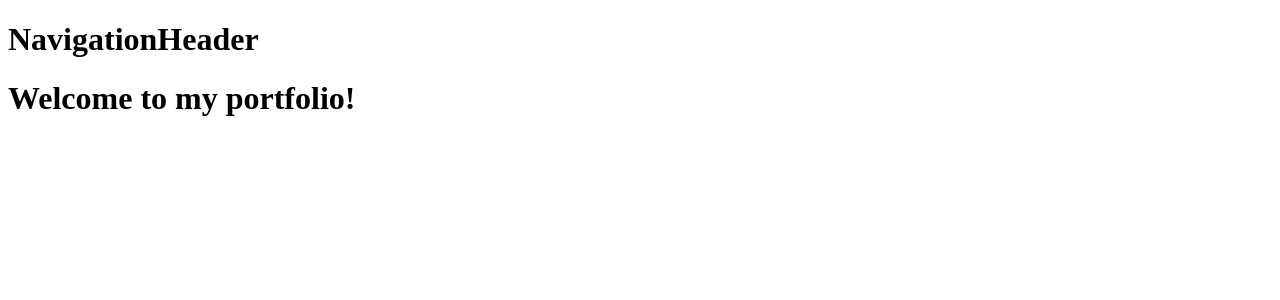
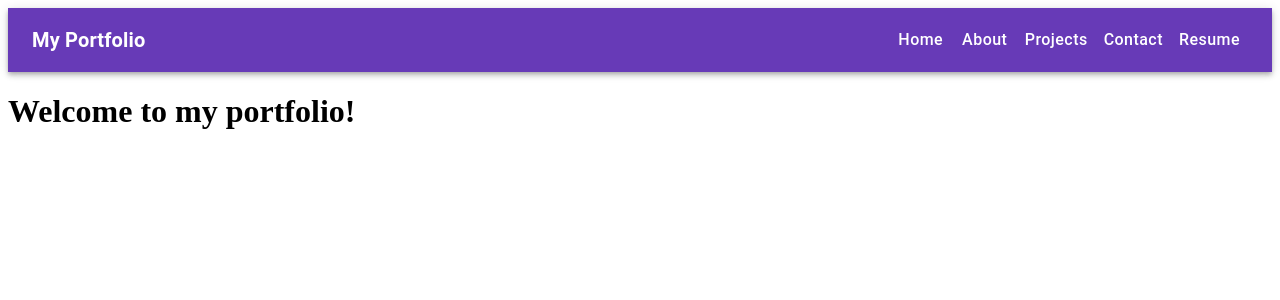
Before and after one commit to Synel96/my-portfolio, a React (Vite) app in the folder frontend/my-portfolio/: page / in a window 1280 px wide. Shown: the top 300 px of the page. Built offline with nearby package versions, Linux system fonts and the light colour scheme.

Commit message:
finished component

```diff
--- a/frontend/my-portfolio/package.json
+++ b/frontend/my-portfolio/package.json
@@ -12,6 +12,7 @@
   "dependencies": {
     "@emotion/react": "^11.14.0",
     "@emotion/styled": "^11.14.1",
+    "@mui/icons-material": "^7.2.0",
     "@mui/material": "^7.2.0",
     "react": "^19.1.0",
     "react-dom": "^19.1.0",
--- a/frontend/my-portfolio/src/components/NavigationHeader/NavigationHeader.jsx
+++ b/frontend/my-portfolio/src/components/NavigationHeader/NavigationHeader.jsx
@@ -1,5 +1,117 @@
+import React, { useState } from "react";
+import {
+  AppBar,
+  Toolbar,
+  Typography,
+  Button,
+  Box,
+  IconButton,
+  Drawer,
+  List,
+  ListItem,
+  ListItemText,
+} from "@mui/material";
+import MenuIcon from "@mui/icons-material/Menu";
+import { Link } from "react-router-dom";
+
+const navItems = [
+  { label: "Home", path: "/" },
+  { label: "About", path: "/about" },
+  { label: "Projects", path: "/projects" },
+  { label: "Contact", path: "/contact" },
+  { label: "Resume", path: "/resume" },
+];
+
 const NavigationHeader = () => {
-  return <h1>NavigationHeader</h1>;
+  const [mobileOpen, setMobileOpen] = useState(false);
+
+  const handleDrawerToggle = () => setMobileOpen(!mobileOpen);
+
+  const drawer = (
+    <Box onClick={handleDrawerToggle} sx={{ textAlign: "center" }}>
+      <Typography variant="h6" sx={{ my: 2 }}>
+        My Portfolio
+      </Typography>
+      <List>
+        {navItems.map(({ label, path }) => (
+          <ListItem key={label} disablePadding>
+            <ListItem
+              button
+              component={Link}
+              to={path}
+              sx={{ textAlign: "center" }}
+            >
+              <ListItemText primary={label} />
+            </ListItem>
+          </ListItem>
+        ))}
+      </List>
+    </Box>
+  );
+
+  return (
+    <>
+      <AppBar position="sticky" sx={{ backgroundColor: "#673ab7" }}>
+        <Toolbar>
+          <IconButton
+            color="inherit"
+            edge="start"
+            aria-label="menu"
+            onClick={handleDrawerToggle}
+            sx={{ display: { sm: "none" }, mr: 2 }}
+          >
+            <MenuIcon />
+          </IconButton>
+          <Typography
+            variant="h6"
+            component={Link}
+            to="/"
+            sx={{
+              flexGrow: 1,
+              textDecoration: "none",
+              color: "inherit",
+              fontWeight: "bold",
+              fontFamily: "Roboto, sans-serif",
+            }}
+          >
+            My Portfolio
+          </Typography>
+          <Box sx={{ display: { xs: "none", sm: "block" } }}>
+            {navItems.map(({ label, path }) => (
+              <Button
+                key={label}
+                component={Link}
+                to={path}
+                sx={{
+                  color: "#fff",
+                  textTransform: "none",
+                  fontWeight: 500,
+                  fontSize: "1rem",
+                }}
+              >
+                {label}
+              </Button>
+            ))}
+          </Box>
+        </Toolbar>
+      </AppBar>
+
+      <Drawer
+        anchor="left"
+        open={mobileOpen}
+        onClose={handleDrawerToggle}
+        ModalProps={{
+          keepMounted: true,
+        }}
+        sx={{
+          display: { xs: "block", sm: "none" },
+          "& .MuiDrawer-paper": { boxSizing: "border-box", width: 240 },
+        }}
+      >
+        {drawer}
+      </Drawer>
+    </>
+  );
 };
 
 export default NavigationHeader;
```
Also changed, not shown: 1 other file (tests, documents, lock files or other folders).
